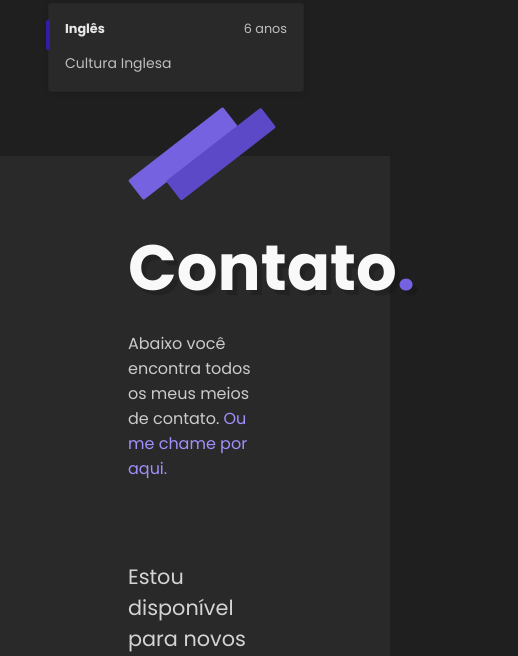
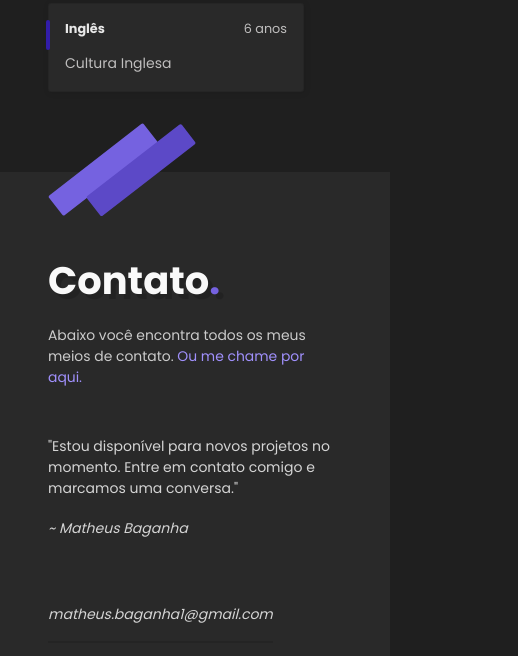
Before and after one commit to MatheusBaganha/portfolio, a plain HTML site: page index.html in a window 390 px wide. Shown: the part 2115-2771 px from the top of the page, 518 px wide, since content can reach past the window. Drawn offline with Linux system fonts and the light colour scheme.

Commit message:
responsivo footer

```diff
--- a/css/footer.css
+++ b/css/footer.css
@@ -1,5 +1,5 @@
 .footer-container {
-  padding: 4rem 8rem 4rem 8rem;
+  padding: 5rem 4rem 4rem 8rem;
   position: relative;
   background-color: #292929;
 }
@@ -13,16 +13,13 @@
   z-index: 333;
 }
 
-
 .nome {
-  order: 2;
   color: #d4d4d4;
   font-size: 1.3rem;
-  margin-top: -12px;
 }
 
-.footer-container > .paragrafo {
-  margin-bottom: 5rem;
+.mensagem {
+  padding-bottom: 36px;
 }
 
 .mensagem, .contatos {
@@ -30,6 +27,10 @@
   color: #d4d4d4;
   font-size: 1.3rem;
   font-weight: 400;
+}
+
+.footer-container > .paragrafo {
+  margin-bottom: 4.8rem;
 }
 
 .contatos li {
@@ -43,15 +44,98 @@
   gap: 0 1rem;
 }
 
-
 .footer-container::after {
   content: '';
   display: block;
-  width: 100%;
-  height: 100%;
+  width: 150px;
+  height: 100px;
   background: url('../svg/detalhe.svg') no-repeat;
   position: absolute;
   left: 8rem;
   top: -3.125rem;
-  pointer-events: none; /*Necessário para clicks funcionarem em footer*/
+  pointer-events: none; /* Necessário para clicks funcionarem em footer */
 }
+
+
+@media(max-width: 1180px) {
+  .footer-container {
+    padding: 5rem 3rem 3rem 4rem;
+  }
+
+  .footer-container > .paragrafo {
+    margin-bottom: 3rem;
+  }
+
+  .contato-info {
+    margin-top: 32px;
+  }
+
+  .nome, .mensagem, .contatos {
+    font-size: 1rem;
+  }
+
+  .mensagem {
+    padding-bottom: 16px;
+  }
+
+  .mensagem, .contatos {
+    max-width: 42ch;
+    color: #d4d4d4;
+    font-weight: 400;
+  }
+
+  .footer-container::after {
+    left: 4rem;
+  }
+}
+
+@media(max-width: 886px) {
+  .contato-info {
+    margin-top: 64px;
+  }
+}
+
+@media(max-width: 850px) {
+  .footer-container > .titulo {
+    font-size: 2.8rem;
+  }
+
+  .footer-container > .paragrafo {
+    max-width: 60ch;
+    font-size: 0.87rem;
+  }
+}
+
+@media(max-width: 610px) {
+  .footer-container > .titulo {
+    font-size: 2.5rem;
+  }
+
+  .footer-container > .paragrafo {
+    max-width: 50ch;
+    padding-right: 16px;
+  }
+
+  .nome, .mensagem, .contatos {
+    font-size: 0.875rem;
+  }
+}
+
+
+@media(max-width: 540px) {
+  .footer-container {
+    padding: 5rem 2rem 2rem 3rem;
+  }
+
+  .footer-container > .titulo {
+    font-size: 2.4rem;
+  }
+
+  .footer-container > .paragrafo {
+    font-size: 0.87rem;
+  }
+
+  .footer-container::after {
+    left: 3rem;
+  }
+}
--- a/css/habilidades.css
+++ b/css/habilidades.css
@@ -182,6 +182,7 @@
 }
 
 @media(max-width: 1260px) {
+
   .nome-curso {
     font-size: 0.8rem;
   }
@@ -213,7 +214,7 @@
 
 @media(max-width: 540px) {
   .container-habilidades {
-    padding: 4rem 2rem 4rem 3rem;
+    padding: 4rem 2rem 5rem 3rem;
   }
 
   .container-habilidades > .titulo {
--- a/index.html
+++ b/index.html
@@ -168,12 +168,14 @@
 
 
   <footer class="footer-container">
-    <h3 class="titulo contato">Contato<b>.</b></h3>
+    <h3 class="titulo">Contato<b>.</b></h3>
     <p class="paragrafo"">Abaixo você encontra todos os meus meios de contato. <b class="veja-mais">Ou me chame por aqui.</b></p>
 
     <div class="informacoesFooter">
-      <p class="mensagem">Estou disponível para novos projetos no momento. Entre em contato comigo e marcamos uma conversa.</p>
-      <cite class="nome">~ Matheus Baganha</cite>
+      <div>
+        <p class="mensagem">"Estou disponível para novos projetos no momento. Entre em contato comigo e marcamos uma conversa."</p>
+        <cite class="nome">~ Matheus Baganha</cite>
+      </div>
       <address class="contato-info">
         <ul class="contatos">
           <li>matheus.baganha1@gmail.com</li>
```
